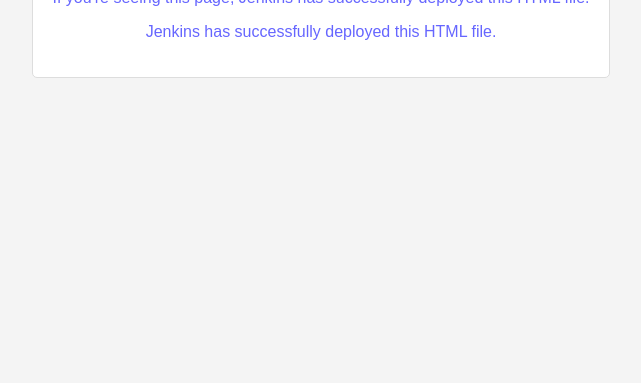
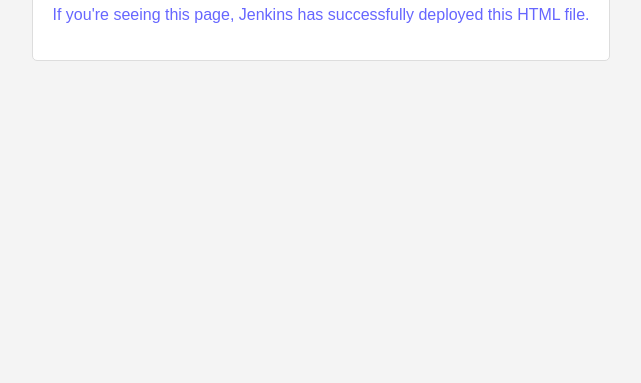
Before and after one commit to wuqiang5733/jenkins-html, a plain HTML site: page index.html in a window 1280 px wide. Shown: the part 417-800 px from the top of the page, without its empty margins (319-960 px from the left). Drawn offline with Linux system fonts and the light colour scheme.

Commit message:
true final

```diff
--- a/index.html
+++ b/index.html
@@ -34,7 +34,6 @@
 <div class="container">
   <h1>Jenkins Deployment Successful</h1>
   <p>If you're seeing this page, Jenkins has successfully deployed this HTML file.</p>
-  <p>Jenkins has successfully deployed this HTML file.</p>
 </div>
 </body>
 </html>
```
